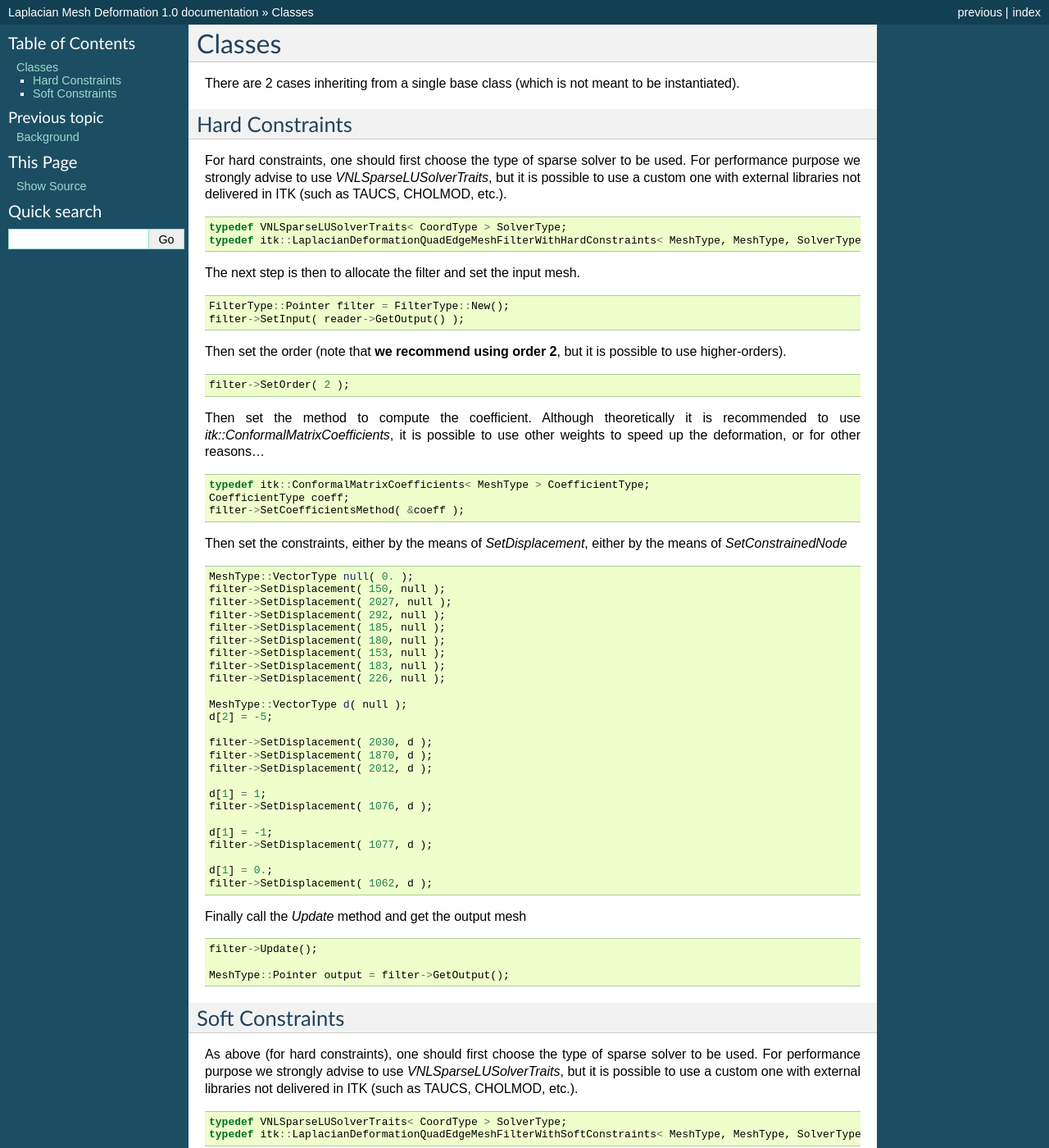
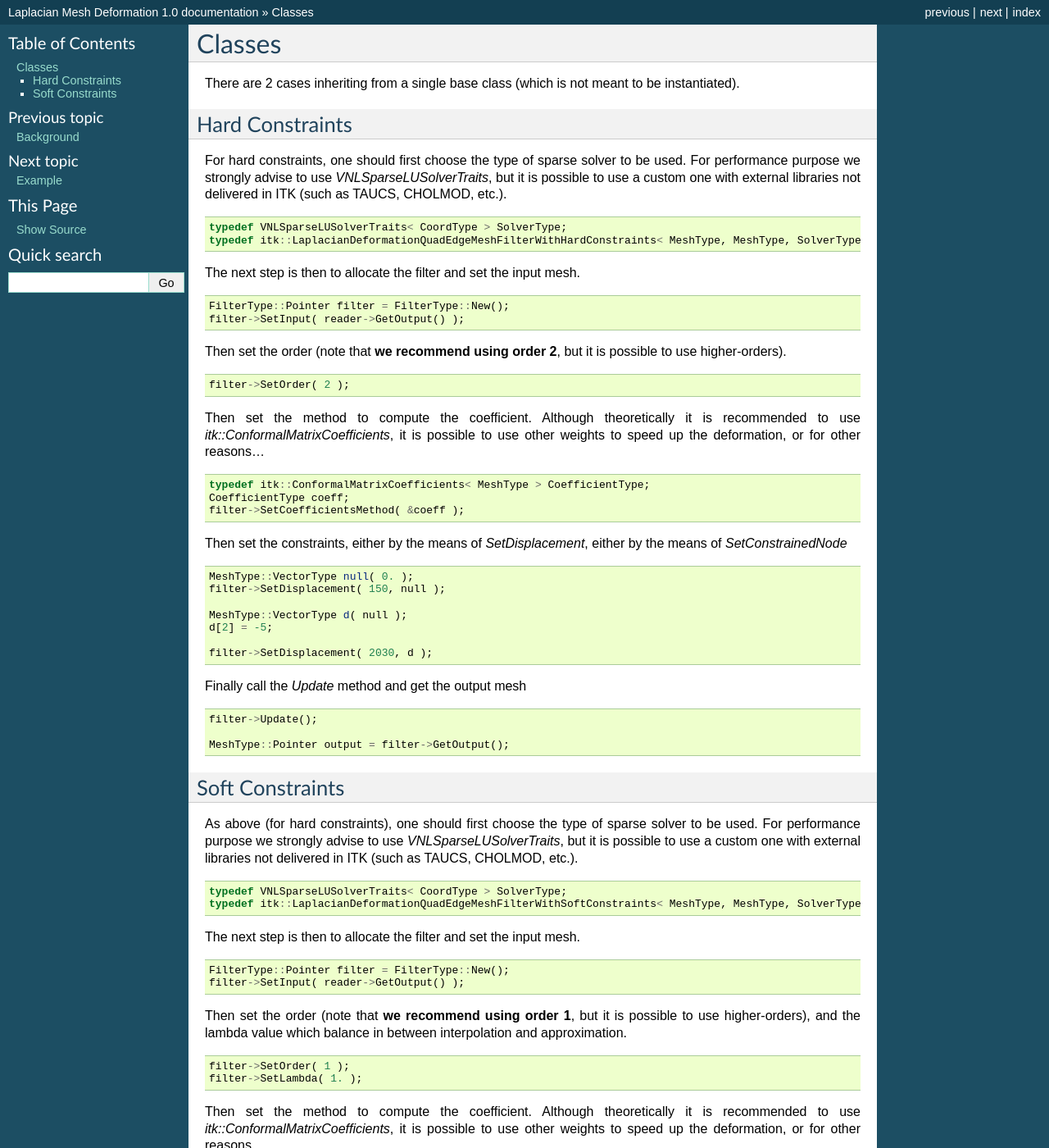
Before and after one commit to arnaudgelas/LaplacianDeformation, a Sphinx documentation site: the page built from doc/source/Implementation.rst, in a window 1280 px wide and 1400 px high. Shown: the whole window at 82% size. Built offline with Sphinx 7.4.7, drawn with Linux system fonts in a browser that asks for light colours; formulas are drawn with MathJax 3; pages that are not in the unit, such as notebooks, are missing from menus; some of the changed text lies outside the part shown.

```diff
--- a/CMakeLists.txt
+++ b/CMakeLists.txt
@@ -2,7 +2,13 @@ project( LaplacianDeformation )
 
 cmake_minimum_required( VERSION 2.8 )
 
+set( CMAKE_RUNTIME_OUTPUT_DIRECTORY
+  ${LaplacianDeformation_BINARY_DIR}/bin
+)
+
 find_package(ITK REQUIRED)
 include(${ITK_USE_FILE})
 
+include( CTest )
+
 add_subdirectory( testing )
--- a/doc/source/Implementation.rst
+++ b/doc/source/Implementation.rst
@@ -46,29 +46,11 @@ Then set the constraints, either by the means of *SetDisplacement*, either by th
 
   MeshType::VectorType null( 0. );
   filter->SetDisplacement( 150, null );
-  filter->SetDisplacement( 2027, null );
-  filter->SetDisplacement( 292, null );
-  filter->SetDisplacement( 185, null );
-  filter->SetDisplacement( 180, null );
-  filter->SetDisplacement( 153, null );
-  filter->SetDisplacement( 183, null );
-  filter->SetDisplacement( 226, null );
 
   MeshType::VectorType d( null );
   d[2] = -5;
 
   filter->SetDisplacement( 2030, d );
-  filter->SetDisplacement( 1870, d );
-  filter->SetDisplacement( 2012, d );
-
-  d[1] = 1;
-  filter->SetDisplacement( 1076, d );
-
-  d[1] = -1;
-  filter->SetDisplacement( 1077, d );
-
-  d[1] = 0.;
-  filter->SetDisplacement( 1062, d );
 
 Finally call the *Update* method and get the output mesh
 
@@ -124,29 +106,11 @@ Then set the constraints, either by the means of *SetDisplacement*, either by th
 
   MeshType::VectorType null( 0. );
   filter->SetDisplacement( 150, null );
-  filter->SetDisplacement( 2027, null );
-  filter->SetDisplacement( 292, null );
-  filter->SetDisplacement( 185, null );
-  filter->SetDisplacement( 180, null );
-  filter->SetDisplacement( 153, null );
-  filter->SetDisplacement( 183, null );
-  filter->SetDisplacement( 226, null );
 
   MeshType::VectorType d( null );
   d[2] = -5;
 
   filter->SetDisplacement( 2030, d );
-  filter->SetDisplacement( 1870, d );
-  filter->SetDisplacement( 2012, d );
-
-  d[1] = 1;
-  filter->SetDisplacement( 1076, d );
-
-  d[1] = -1;
-  filter->SetDisplacement( 1077, d );
-
-  d[1] = 0.;
-  filter->SetDisplacement( 1062, d );
 
 Finally call the *Update* method and get the output mesh
 
--- a/doc/source/index.rst
+++ b/doc/source/index.rst
@@ -24,6 +24,7 @@ Contents
   Introduction.rst
   Background.rst
   Implementation.rst
+  Demonstration.rst
 
 Indices and tables
 ==================
```
Also changed, not shown: doc/source/Demonstration.rst (added, +19 -0 lines), doc/source/hard.png (added), doc/source/input.png (added), doc/source/soft.png (added), 6 other files.
